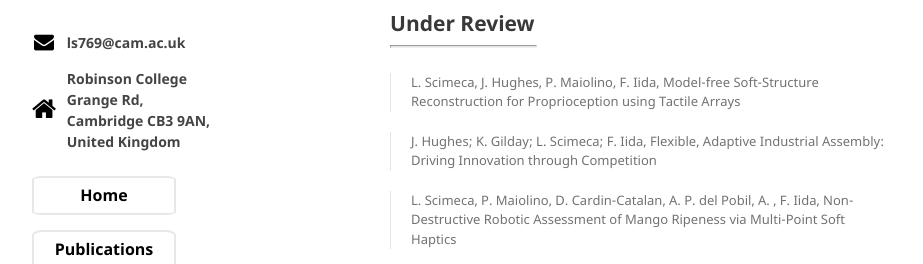
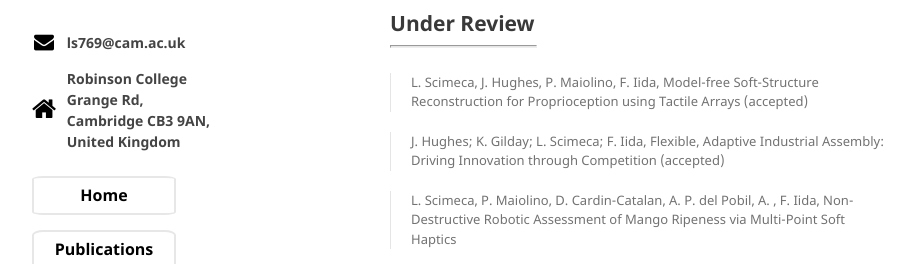
Before and after one commit to lucascimeca/lucascimeca.github.io, a Jekyll site: the page built from publications.md, in a window 1280 px wide and 900 px high. Shown: the part 156-420 px from the top of the window, without its empty margins (180-1103 px from the left). Built offline with Jekyll 4.4.1, drawn with Linux system fonts in a browser that asks for light colours; nearby versions of some CDN libraries; some web fonts are replaced; the repository's description, which GitHub fills in, is left out; our own code applies the rules of GitHub Pages for plain Markdown files.

Commit message:
Update publications.md

```diff
--- a/publications.md
+++ b/publications.md
@@ -10,10 +10,10 @@ layout: default
 ## [](#review) Under Review
 <hr style="width: 145px">
 
-> <div style="font-size: 13px"> L. Scimeca, J. Hughes, P. Maiolino, F. Iida, Model-free Soft-Structure Reconstruction for Proprioception using Tactile Arrays </div>
+> <div style="font-size: 13px"> L. Scimeca, J. Hughes, P. Maiolino, F. Iida, Model-free Soft-Structure Reconstruction for Proprioception using Tactile Arrays (accepted) </div>
 <p></p>
 
-> <div style="font-size: 13px"> J. Hughes; K. Gilday; L. Scimeca; F. Iida, Flexible, Adaptive Industrial Assembly: Driving Innovation through Competition</div>
+> <div style="font-size: 13px"> J. Hughes; K. Gilday; L. Scimeca; F. Iida, Flexible, Adaptive Industrial Assembly: Driving Innovation through Competition (accepted)</div>
 <p></p>
 
 > <div style="font-size: 13px"> L. Scimeca, P. Maiolino, D. Cardin-Catalan, A. P. del Pobil, A. , F. Iida, Non-Destructive Robotic Assessment of Mango Ripeness via Multi-Point Soft Haptics</div>
```
